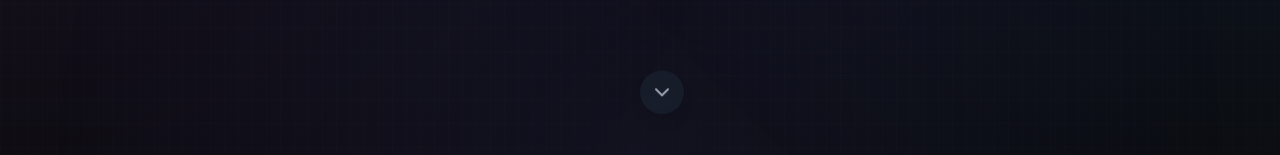
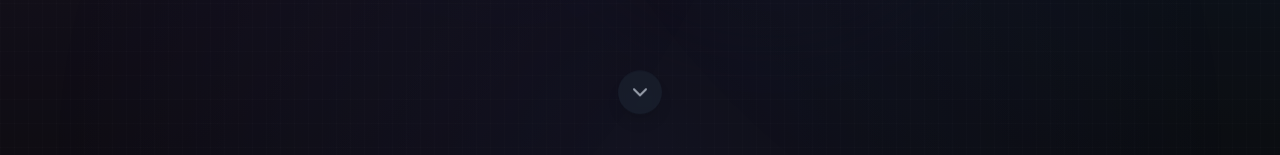
Before and after one commit to rugube/portfolio, a React (Vite) app: page / in a window 1280 px wide. Shown: the part 645-800 px from the top of the page. Built offline with nearby package versions, Linux system fonts and the light colour scheme.

Commit message:
center pointer

```diff
--- a/src/App.tsx
+++ b/src/App.tsx
@@ -124,8 +124,8 @@ function App() {
               </div>
             </div>
 
-            {/* Enhanced scroll indicator - moved outside content div */}
-            <div className="absolute bottom-8 left-1/2 -translate-x-1/2 animate-bounce z-20">
+            {/* Centered scroll indicator */}
+            <div className="absolute left-0 right-0 bottom-8 flex justify-center items-center animate-bounce z-20">
               <div
                 onClick={scrollToSkills}
                 className="p-2.5 bg-gray-800/50 backdrop-blur-sm rounded-full shadow-lg group hover:bg-gray-700/50 transition-colors cursor-pointer"
```
